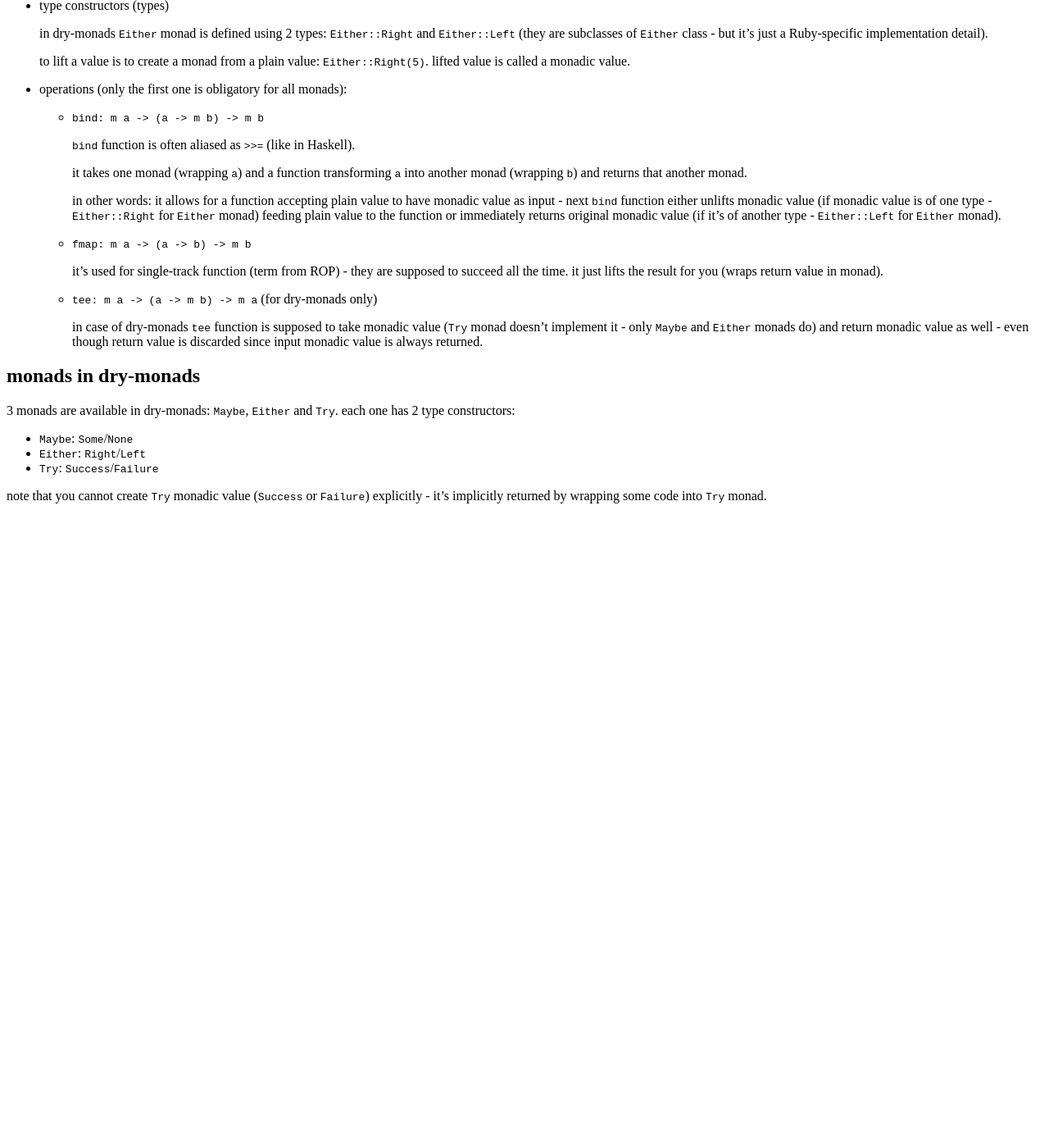
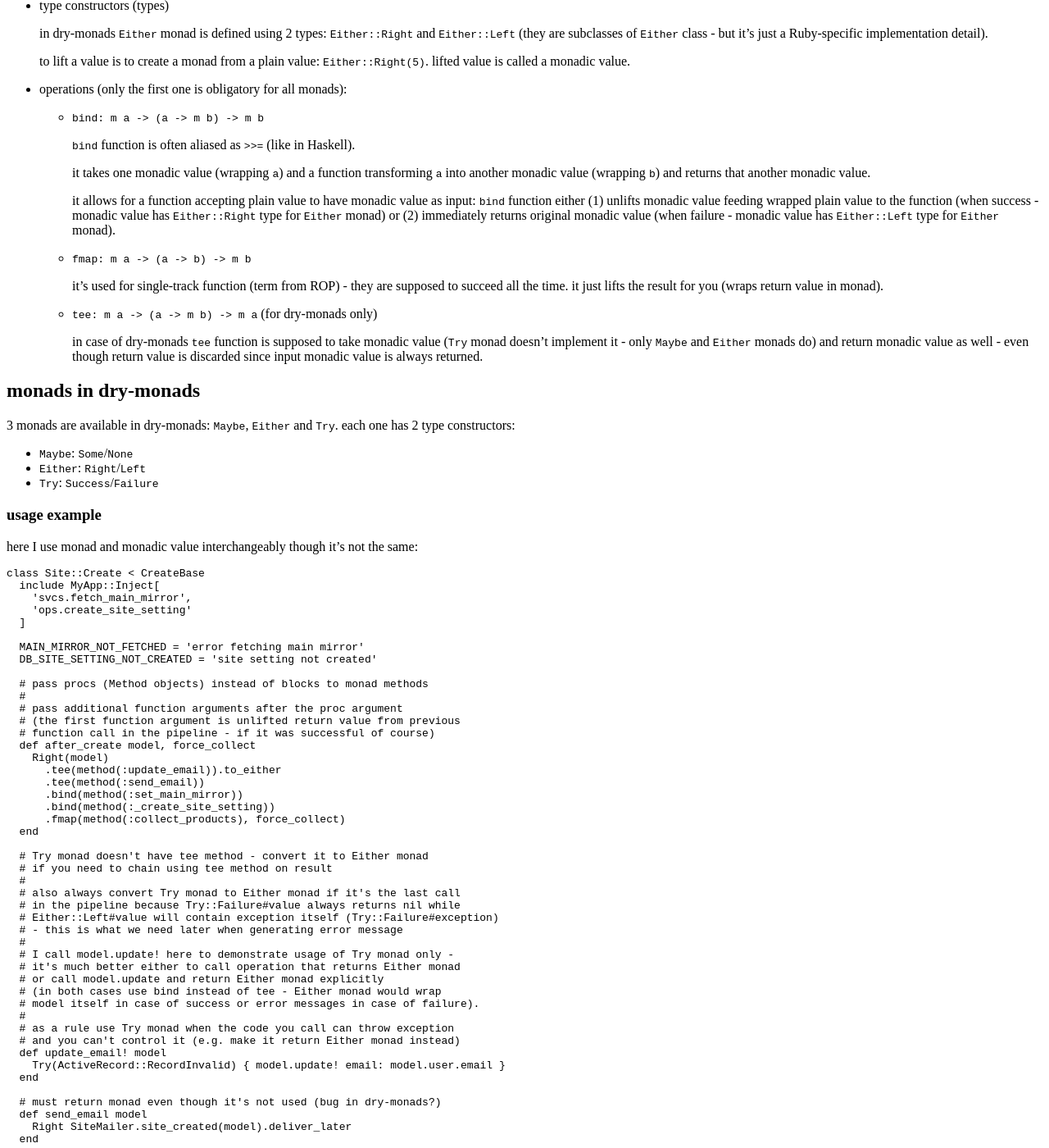
Before and after one commit to tap349/tap349.github.io, a Jekyll site: the page built from _posts/2017-02-27-monads-in-ruby.md, in a window 1280 px wide and 1400 px high, scrolled down 437 px. Shown: the whole window at 82% size. Built offline with Jekyll 4.4.1, drawn with Linux system fonts in a browser that asks for light colours; before the commit the page ends 1067 px from its top, so only the background shows below that; some of the changed text lies outside the part shown.

Commit message:
update 2017-02-27_04:12:38

````diff
--- a/_posts/2017-02-27-monads-in-ruby.md
+++ b/_posts/2017-02-27-monads-in-ruby.md
@@ -33,14 +33,15 @@ monad is created by defining:
 
     `bind` function is often aliased as `>>=` (like in Haskell).
 
-    it takes one monad (wrapping `a`) and a function transforming `a`
-    into another monad (wrapping `b`) and returns that another monad.
+    it takes one monadic value (wrapping `a`) and a function transforming `a` into
+    another monadic value (wrapping `b`) and returns that another monadic value.
 
-    in other words: it allows for a function accepting plain value to have
-    monadic value as input - next `bind` function either unlifts monadic value
-    (if monadic value is of one type - `Either::Right` for `Either` monad)
-    feeding plain value to the function or immediately returns original monadic
-    value (if it's of another type - `Either::Left` for `Either` monad).
+    it allows for a function accepting plain value to have monadic value as input:
+    `bind` function either
+    (1) unlifts monadic value feeding wrapped plain value to the function
+    (when success - monadic value has `Either::Right` type for `Either` monad)
+    or (2) immediately returns original monadic value
+    (when failure - monadic value has `Either::Left` type for `Either` monad).
 
   - `fmap: m a -> (a -> b) -> m b`
 
@@ -64,5 +65,79 @@ each one has 2 type constructors:
 - `Either`: `Right`/`Left`
 - `Try`: `Success`/`Failure`
 
-note that you cannot create `Try` monadic value (`Success` or `Failure`)
-explicitly - it's implicitly returned by wrapping some code into `Try` monad.
+### usage example
+
+here I use monad and monadic value interchangeably though it's not the same:
+
+```ruby
+class Site::Create < CreateBase
+  include MyApp::Inject[
+    'svcs.fetch_main_mirror',
+    'ops.create_site_setting'
+  ]
+
+  MAIN_MIRROR_NOT_FETCHED = 'error fetching main mirror'
+  DB_SITE_SETTING_NOT_CREATED = 'site setting not created'
+
+  # pass procs (Method objects) instead of blocks to monad methods
+  #
+  # pass additional function arguments after the proc argument
+  # (the first function argument is unlifted return value from previous
+  # function call in the pipeline - if it was successful of course)
+  def after_create model, force_collect
+    Right(model)
+      .tee(method(:update_email)).to_either
+      .tee(method(:send_email))
+      .bind(method(:set_main_mirror))
+      .bind(method(:_create_site_setting))
+      .fmap(method(:collect_products), force_collect)
+  end
+
+  # Try monad doesn't have tee method - convert it to Either monad
+  # if you need to chain using tee method on result
+  #
+  # also always convert Try monad to Either monad if it's the last call
+  # in the pipeline because Try::Failure#value always returns nil while
+  # Either::Left#value will contain exception itself (Try::Failure#exception)
+  # - this is what we need later when generating error message
+  #
+  # I call model.update! here to demonstrate usage of Try monad only -
+  # it's much better either to call operation that returns Either monad
+  # or call model.update and return Either monad explicitly
+  # (in both cases use bind instead of tee - Either monad would wrap
+  # model itself in case of success or error messages in case of failure).
+  #
+  # as a rule use Try monad when the code you call can throw exception
+  # and you can't control it (e.g. make it return Either monad instead)
+  def update_email! model
+    Try(ActiveRecord::RecordInvalid) { model.update! email: model.user.email }
+  end
+
+  # must return monad even though it's not used (bug in dry-monads?)
+  def send_email model
+    Right SiteMailer.site_created(model).deliver_later
+  end
+
+  # example of returning Either monad explicitly after updating model
+  def set_main_mirror model
+    result = fetch_main_mirror.(model.domain)
+    return Left(MAIN_MIRROR_NOT_FETCHED) if result.failure?
+
+    model.update(domain: URL.host(result.value))
+    model.errors.none? ? Right(model) : Left(model.errors.full_messages)
+  end
+
+  # TODO: add site setting error messages if it's not created
+  def _create_site_setting model
+    result = create_site_setting.(site_id: model.id)
+    result.success? ? Right(model) : Left(DB_SITE_SETTING_NOT_CREATED)
+  end
+
+  # we don't care about the result here and thus can use just fmap that
+  # lifts the result for us (that is wraps any return value into Right)
+  def collect_products model, force_collect
+    return unless model.data_source_SITE?
+    Diffbot::AnalyzeJob.perform_assured(model.site_setting, force_collect)
+  end
+end
+```
````
